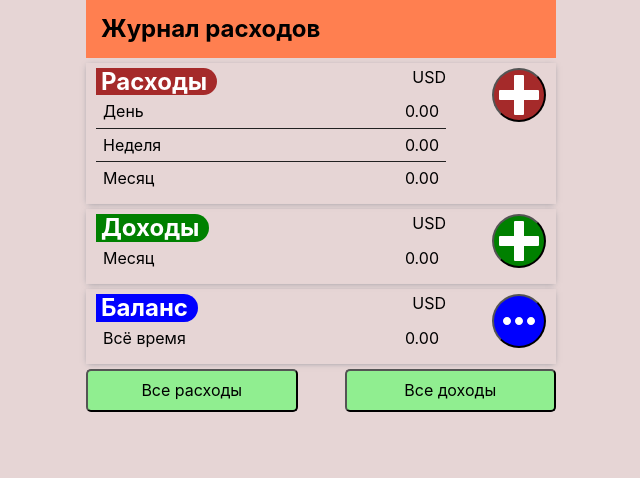
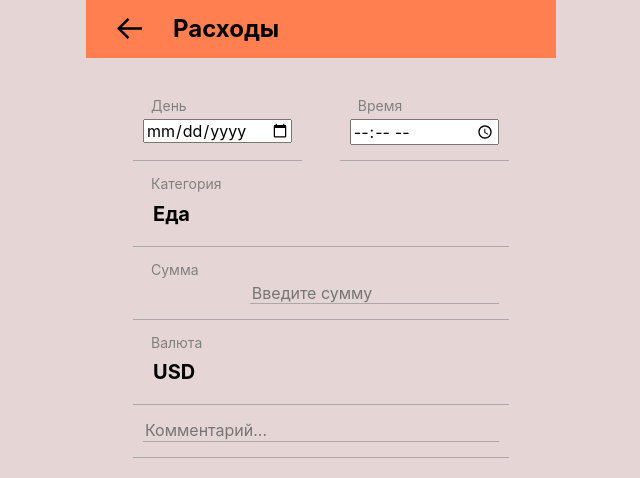
Before and after one commit to z9877969/bc9.wallet, a React (Create React App) app: page / in a window 1280 px wide. Shown: the top 478 px of the page, without its empty margins (319-959 px from the left). Built offline with nearby package versions, Linux system fonts and the light colour scheme.

Commit message:
adds style to transactionPage

```diff
--- a/src/components/App/App.jsx
+++ b/src/components/App/App.jsx
@@ -7,8 +7,9 @@ import MenuList from "../MenuList/MenuList";
 const App = () => {
   return (
     <>
-      <MainPage />
-      {/* <TransactionPage /> */}
+      {null}
+      {/* <MainPage /> */}
+      <TransactionPage />
       {/* <CategoryListPage /> */}
       {/* <TransactionsHistoryPage />
       <MenuList /> */}
--- a/src/components/MainPage/MainPage.jsx
+++ b/src/components/MainPage/MainPage.jsx
@@ -1,4 +1,4 @@
-import BaseSection from "../BaseSection/BaseSection";
+import BaseSection from "../_share/BaseSection/BaseSection";
 import MainInfo from "../MainInfo/MainInfo";
 import ButtonsToHistory from '../ButtonsToHistory/ButtonsToHistory';
 import {
--- a/src/components/TransactionForm/TransactionForm.jsx
+++ b/src/components/TransactionForm/TransactionForm.jsx
@@ -1,18 +1,38 @@
 import LabelInput from "../_share/LabelInput/LabelInput";
+import s from "./TransactionForm.module.scss";
 const TransactionForm = () => {
   return (
-    <form style={{ display: "flex", flexDirection: "column" }}>
-      <LabelInput value="" title="День" type="date" name="date" />
-      <LabelInput value="" title="Время" type="time" name="time" />
-      <LabelInput value="Еда" title="Категория" type="button" name="category" />
+    <form className={s.form}>
       <LabelInput
+        className={s.label}
+        value=""
+        title="День"
+        type="date"
+        name="date"
+      />
+      <LabelInput
+        className={s.label}
+        value=""
+        title="Время"
+        type="time"
+        name="time"
+      />
+      <LabelInput
+        className={s.label}
+        value="Еда"
+        title="Категория"
+        type="button"
+        name="category"
+      />
+      <LabelInput
+        className={s.label}
         value=""
         title="Сумма"
         name="sum"
         placeholder="Введите сумму"
       />
-      <LabelInput value="USD" title="Валюта" type="button" name="currency" />
-      <LabelInput value="" name="comment" placeholder="Комментарий..." />
+      <LabelInput className={s.label} value="USD" title="Валюта" type="button" name="currency" />
+      <LabelInput className={s.label} value="" name="comment" placeholder="Комментарий..." />
     </form>
   );
 };
--- /dev/null
+++ b/src/components/TransactionForm/TransactionForm.module.scss
@@ -0,0 +1,49 @@
+.form {
+  width: 80%;
+  margin: 0 auto;
+  display: flex;
+  flex-wrap: wrap;
+  justify-content: space-between;
+
+  & .label {
+    padding-top: 15px;
+    padding-left: 10px;
+    padding-right: 10px;
+
+    &:nth-last-child(-n + 6) {
+      padding-bottom: 15px;
+      border-bottom: 1px solid darkgray;
+    }
+
+    & > [type="button"] {
+      padding: 5px 10px;
+      text-align: left;
+      border-radius: 3px;
+      border: none;
+      background: none;
+      font-size: 20px;
+      font-weight: bold;
+      &:hover {
+        background: linear-gradient(rgba(0, 0, 0, 0.2), rgba(0, 0, 0, 0.2));
+      }
+    }
+
+    & > [type="text"] {
+
+      text-align: left;
+      border: none;
+      border-bottom: 1px solid darkgray;
+      background: none;
+      font-size: 16px;
+
+      &:focus {
+        outline: none;
+      }
+
+      &[name="sum"] {
+        width: 70%;
+        margin-left: auto;
+      }
+    }
+  }
+}
--- a/src/components/TransactionPage/TransactionPage.jsx
+++ b/src/components/TransactionPage/TransactionPage.jsx
@@ -1,12 +1,13 @@
+import BaseSection from '../_share/BaseSection/BaseSection';
 import GoBackHeader from "../_share/GoBackHeader/GoBackHeader";
 import TransactionForm from "../TransactionForm/TransactionForm";
 
 const TransactionPage = () => {
   return (
-    <>
+    <BaseSection>
       <GoBackHeader title={"Расходы"} />
       <TransactionForm />
-    </>
+    </BaseSection>
   );
 };
 
--- a/src/components/BaseSection/BaseSection.jsx
+++ b/src/components/_share/BaseSection/BaseSection.jsx
@@ -4,7 +4,7 @@ const BaseSection = ({ title, children }) => {
     return (
         <section className={s.section}>
             <div className={s.container}>
-                <h1 className={s.title}>{title}</h1>
+                {title && <h1 className={s.title}>{title}</h1>}
                 {children}
             </div>
         </section>
--- a/src/components/_share/GoBackHeader/GoBackHeader.jsx
+++ b/src/components/_share/GoBackHeader/GoBackHeader.jsx
@@ -1,8 +1,15 @@
+import s from "./GoBackHeader.module.scss";
+import sprite from "../../../assets/icons/symbol-defs.svg";
+
 const GoBackHeader = ({ title, children }) => {
   return (
-    <header>
-      <button type="button">GoBack</button>
-      {!children ? <h1>{title}</h1> : children}
+    <header className={s.header}>
+      <button className={s.button} type="button">
+        <svg className={s.icon}>
+          <use href={sprite + "#icon-arrow-left"}></use>
+        </svg>
+      </button>
+      {!children ? <h1 className={s.title}>{title}</h1> : children}
     </header>
   );
 };
--- /dev/null
+++ b/src/components/_share/GoBackHeader/GoBackHeader.module.scss
@@ -0,0 +1,34 @@
+.header {
+  background-color: coral;
+  padding: 15px;
+  display: flex;
+  align-items: center;
+  padding-left: 25px;
+  margin-bottom: 25px;
+}
+
+.button {
+  margin-right: 25px;
+  display: flex;
+  justify-content: center;
+  align-items: center;
+  background: none;
+  border: none;
+
+
+  &:active {
+    // box-shadow: 0 0 5px 5px rgba(0,0,0,0.2);
+    transform: scale(0.9);
+  }
+
+  & .icon {
+    width: 25px;
+    height: 25px;
+    transform: scale(1);
+    transition: transform 2500 linear;
+
+    &:hover {
+      transform: scale(1.1);
+    }
+  }
+}
--- a/src/components/_share/LabelInput/LabelInput.jsx
+++ b/src/components/_share/LabelInput/LabelInput.jsx
@@ -1,8 +1,23 @@
-const LabelInput = ({ title, type = "text", name, value, placeholder }) => {
+import s from "./LabelInput.module.scss";
+
+const LabelInput = ({
+  title,
+  type = "text",
+  name,
+  value,
+  placeholder,
+  className,
+}) => {
   return (
-    <label>
-      {title && <p>{title}</p>}
-      <input type={type} name={name} placeholder={placeholder} value={value} />
+    <label className={`${s.label} ${className && className}`}>
+      {title && <p className={s.title}>{title}</p>}
+      <input
+        className={s.input}
+        type={type}
+        name={name}
+        placeholder={placeholder}
+        value={value}
+      />
     </label>
   );
 };
--- /dev/null
+++ b/src/components/_share/LabelInput/LabelInput.module.scss
@@ -0,0 +1,19 @@
+.label {
+  display: flex;
+  flex-direction: column;
+}
+
+.label {
+  width: 45%;
+}
+
+.label:nth-child(n + 3) {
+  width: 100%;
+}
+
+.title {
+  margin-bottom: 5px;
+  padding-left: 8px;
+  font-size: 14px;
+  color: grey;
+}
--- a/src/index.js
+++ b/src/index.js
@@ -3,5 +3,4 @@ import ReactDOM from "react-dom";
 import "./index.css";
 import App from "./components/App/App";
 
-
 ReactDOM.render(<App />, document.getElementById("root"));
```
Also changed, not shown: src/components/_share/BaseSection/BaseSection.module.css (renamed from src/components/BaseSection/BaseSection.module.css).
